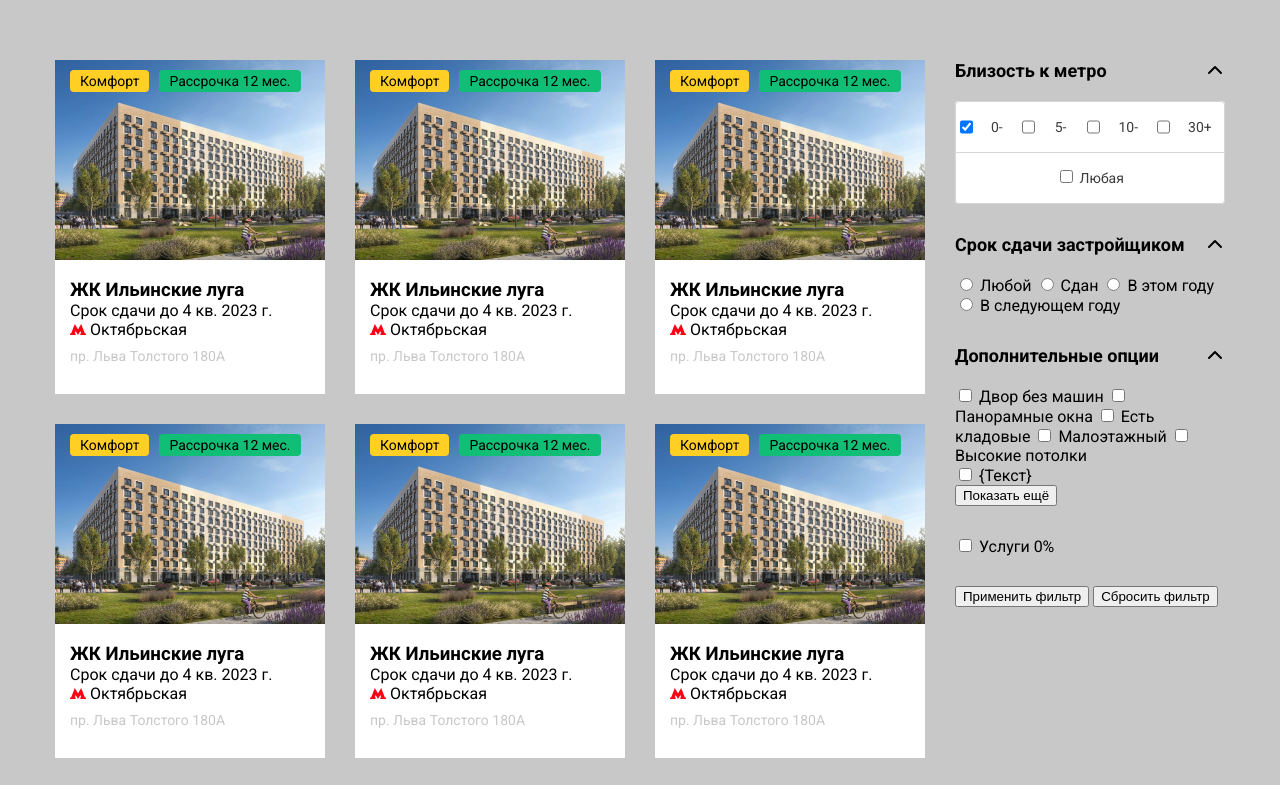
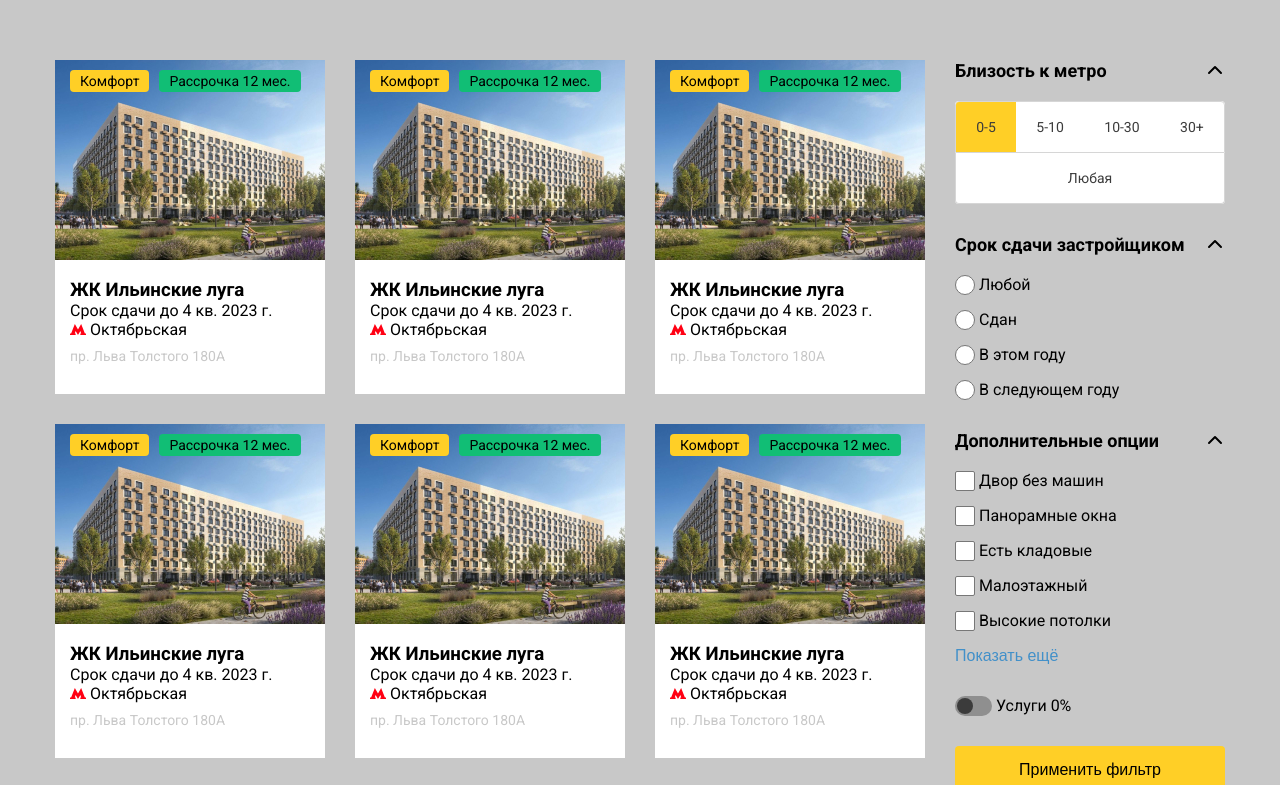
Before and after one commit to Kresh195/Kartochka-kvartiry-2-chast, a plain HTML site: page index.html in a window 1280 px wide. Shown: the top 785 px of the page. Drawn offline with Linux system fonts and the light colour scheme; a script that the page names is missing.

Commit message:
Проект доделан

```diff
--- a/css/style.css
+++ b/css/style.css
@@ -69,7 +69,7 @@ body {
   border-top: none;
 }
 
-.metro_distance_label {
+.metro__distance__label {
   flex-grow: 1;
   border: none;
   padding: 0 15px;
@@ -82,17 +82,252 @@ body {
   transition-duration: 0.6s;
 }
 
-.metro_distance_label:hover {
+.metro__distance__label:hover {
   background-color: #fff0bb;
 }
 
 .metro__distance__button {
-  /* height: 1px;
+  height: 1px;
   width: 1px;
   opacity: 0;
-  position: absolute; */
+  position: absolute;
 }
 
 .metro__distance__button:checked + .metro__distance__label {
-  background-color: blue;
+  background-color: #FFCF26;
 }
+
+.metro__distance__button:checked + .metro__distance__label:hover {
+  background-color: #fe9d1fde;
+}
+
+.radio__group {
+  display: block;
+  cursor: pointer;
+}
+
+.radio__group:not(:last-child) {
+  margin-bottom: 15px;
+}
+
+.handover_date_radio {
+  display: none;
+}
+
+.radio__fake {
+  width: 20px;
+  height: 20px;
+  position: relative;
+  display: inline-block;
+  background-color: #fff;
+  border-radius: 50%;
+  border: 1px solid #777;
+  vertical-align: bottom;
+}
+
+.radio__title {
+  font-size: 16px;
+  line-height: 1.18;
+  color: #000
+}
+
+.handover_date_radio:checked + .radio__fake {
+  background-color: #FFE074;
+}
+
+.handover_date_radio:checked ~ .radio__title {
+  font-weight: 700;
+}
+
+.handover_date_radio:checked + .radio__fake::before {
+  position: absolute;
+  content: '';
+  width: 6px;
+  height: 6px;
+  top: 50%;
+  left: 50%;
+  transform: translate(-50%, -50%);
+  border-radius: 50%;
+  background-color: #3C3C3C;
+}
+
+.checkbox__group {
+  display: block;
+  cursor: pointer;
+}
+
+.checkbox__group:not(:last-child) {
+  margin-bottom: 15px;
+}
+
+.extra__options {
+  display: none;
+}
+
+.checkbox__fake {
+  position: relative;
+  display: inline-block;
+  vertical-align: bottom;
+  width: 20px;
+  height: 20px;
+  background-color: #fff;
+  border: 1px solid #777;
+  border-radius: 2px;
+}
+
+.checkbox__title {
+  font-size: 16px;
+  line-height: 1.18;
+  color: #000
+}
+
+.extra__options:checked ~ .checkbox__fake {
+  background-color: #FFE074
+}
+
+.extra__options:checked ~ .checkbox__title {
+  font-weight: 700;
+}
+
+.extra__options:checked ~.checkbox__fake::before {
+  position: absolute;
+  content: '';
+  height: 18px;
+  width: 18px;
+  top: 50%;
+  left: 50%;
+  transform: translate(-50%, -50%);
+  background-image: url('/img/feather-icon/check.svg');
+  background-repeat: no-repeat;
+  background-position: center;
+}
+
+.widget__hidden {
+  display: none;
+}
+
+.show__hidden__button {
+  display: inline-block;
+  background: transparent;
+  border: none;
+  border-radius: 0;
+  font-size: 16px;
+  line-height: 1.18;
+  color: #4290c9;
+  padding: 0;
+  cursor: pointer;
+}
+
+.show__hidden__button:hover {
+  text-decoration: underline;
+}
+
+.hidden__extra__options {
+  display: none;
+}
+
+.toggle {
+  cursor: pointer;
+}
+
+.toggle__title {
+  font-size: 16px;
+  line-height: 1.18;
+  color: #000;
+}
+
+.toggle__fake {
+  position: relative;
+  display: inline-block;
+  vertical-align: bottom;
+  width: 37px;
+  height: 20px;
+  background-color: #8f8f8f;
+  border-radius: 10px;
+}
+
+.toggle__fake::before {
+  position: absolute;
+  top: 2px;
+  left: 2px;
+  content: '';
+  width: 16px;
+  height: 16px;
+  background-color: #3b3b3b;
+  border-radius: 50%;
+  transition: all .2s ease-in;
+}
+
+.hidden__extra__options:checked + .toggle__fake {
+  background-color: #FFE074
+}
+
+.hidden__extra__options:checked + .toggle__title {
+  font-weight: 700;
+}
+
+.hidden__extra__options:checked + .toggle__fake::before {
+  left: 19px;
+}
+
+.filter__button {
+  display: flex;
+  align-items: center;
+  justify-content: center;
+  width: 100%;
+  height: 50px;
+  background-color: #fff;
+  border: 1px solid #D6D6D6;
+  border-radius: 4px;
+  cursor: pointer;
+  font-size: 16px;
+  line-height: 1.18;
+  color: #3C3C3C;
+  transition: background-color .2s ease-in;
+}
+
+.filter__button:first-child {
+  margin-bottom: 10px;
+}
+
+.filter__button:hover {
+  background-color: #e7e7e7;
+}
+
+.btn_sumbit {
+  border: none;
+  background-color: #FFCF26;
+  color: #000;
+}
+
+.btn_sumbit:hover {
+  background-color: #ffe173;
+}
+
+@media (max-width: 1200px) {
+  .container {
+    width: 830px;
+  }
+}
+
+@media (max-width: 829px) {
+  .container {
+    width: 600px;
+  }
+  .sidebar {
+    position: fixed;
+    top: 0;
+    left: 0;
+    padding: 15px;
+    background-color: #fff;
+    box-shadow: 0 0 20px 4px rgba(0 0 0 / 37%);
+  }
+}
+
+@media (max-width: 599px) {
+  .cards-holder {
+    flex-direction: column;
+    align-items: center;
+    justify-content: center;
+  }
+}
--- a/index.html
+++ b/index.html
@@ -214,19 +214,17 @@
               <div class="location">
                 <div class="location__row">
                   <input type="checkbox" class="metro__distance__button" checked id="distance1">
-                  <label class="metro_distance_label" for="distance1">0-5</label>
+                  <label class="metro__distance__label" for="distance1">0-5</label>
                   <input type="checkbox" class="metro__distance__button" id="distance2">
-                  <label class="metro_distance_label" for="distance2">5-10</label>
+                  <label class="metro__distance__label" for="distance2">5-10</label>
                   <input type="checkbox" class="metro__distance__button" id="distance3">
-                  <label class="metro_distance_label" for="distance3">10-30</label>
+                  <label class="metro__distance__label" for="distance3">10-30</label>
                   <input type="checkbox" class="metro__distance__button" id="distance4">
-                  <label class="metro_distance_label" for="distance4">30+</label>
+                  <label class="metro__distance__label" for="distance4">30+</label>
                 </div>
                 <div class="location__row">
-                  <label class="metro_distance_label">
-                    <input type="checkbox" class="metro__distance__button" id="distance5">
-                    Любая
-                  </label>
+                  <input type="checkbox" class="metro__distance__button" id="distance5">
+                  <label class="metro__distance__label" for="distance5">Любая</label>
                 </div>
               </div>
             </div>
```
